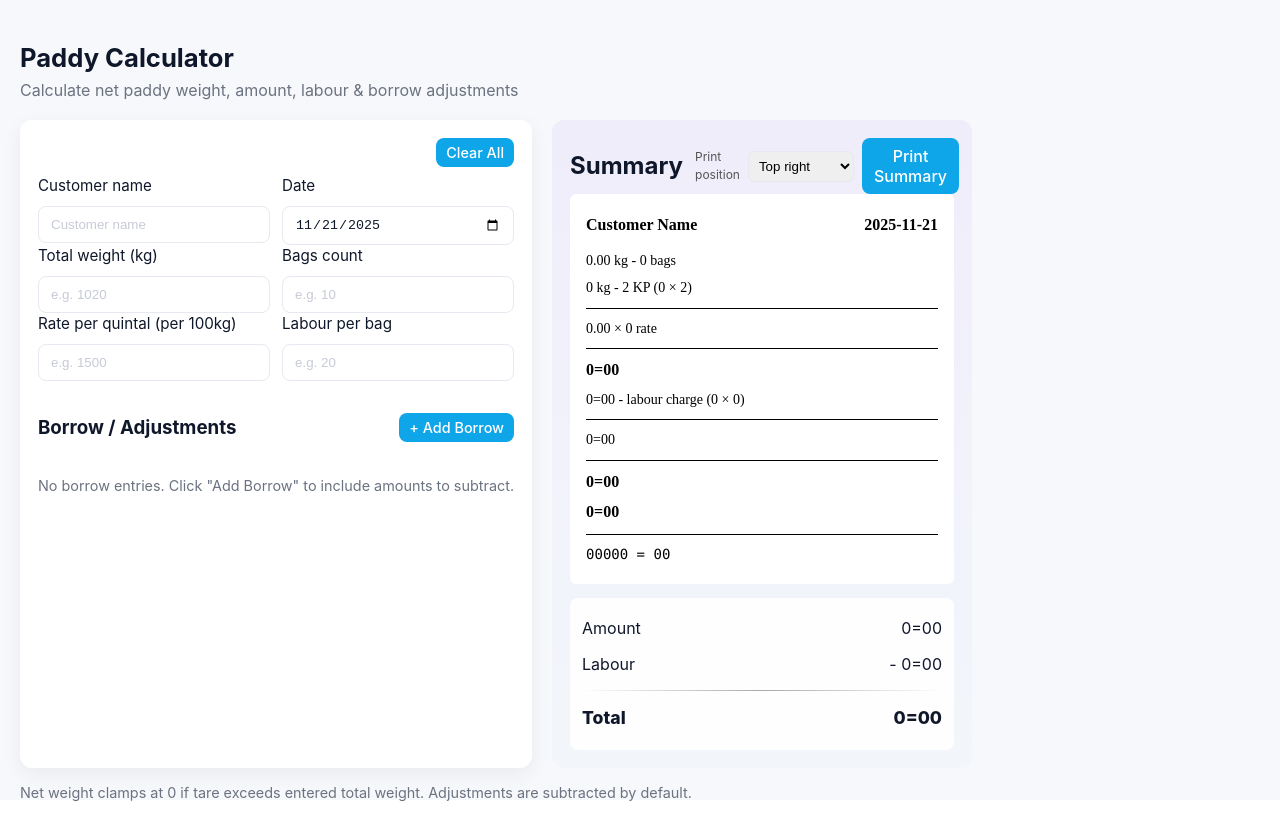
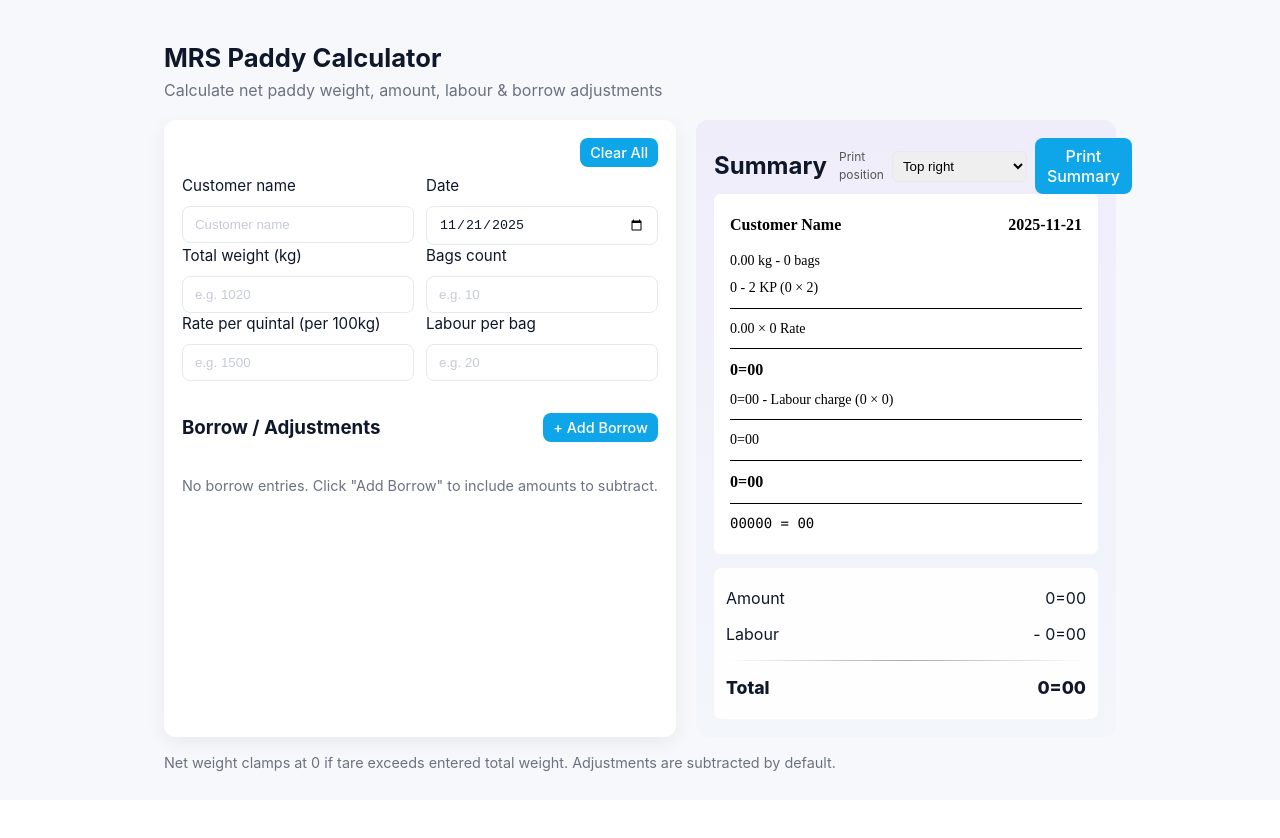
Before and after one commit to sunilmg/paddy-calculator, a React (Vite) app: page / in a window 1280 px wide. After the commit the page ends 808 px from the top, so only its background shows below. Built offline with nearby package versions, Linux system fonts and the light colour scheme.

Commit message:
Added full screen printing option

```diff
--- a/src/App.css
+++ b/src/App.css
@@ -21,6 +21,11 @@ body {
     "Helvetica Neue", Arial;
   margin: 0;
   min-height: 100vh;
+  /* center the app horizontally and vertically */
+  display: flex;
+  align-items: center;
+  justify-content: center;
+  padding: 24px;
   background-color: var(--bg);
   /* background: linear-gradient(180deg, #eef2ff 0%, #f8fafc 100%); */
   color: #0f172a;
@@ -28,8 +33,18 @@ body {
 
 .app-root {
   max-width: 1100px;
-  margin: 24px auto;
+  margin: 0 auto;
   padding: 20px;
+  width: 100%;
+}
+
+/* If viewport height is small, align to top to avoid clipping */
+@media (max-height: 700px) {
+  body {
+    align-items: flex-start;
+    padding-top: 24px;
+    padding-bottom: 24px;
+  }
 }
 header {
   display: flex;
@@ -316,8 +331,16 @@ input::placeholder {
     visibility: visible;
   }
 
+  /* Use absolute positioning in print mode. Some mobile browsers (Safari) repeat
+     fixed-position elements on every printed page; absolute positioning avoids
+     that behavior while still allowing placement into quadrants. Also ensure the
+     app-root establishes a containing block for absolute positioning during print. */
+  .app-root {
+    position: relative;
+  }
+
   .app-root .print-target {
-    position: fixed;
+    position: absolute;
     width: 50%;
     height: 50%;
     overflow: hidden;
@@ -325,6 +348,9 @@ input::placeholder {
     padding: 6mm;
     background: white;
     color: black;
+    /* avoid breaking the print-target across pages */
+    page-break-inside: avoid;
+    break-inside: avoid;
   }
 
   .app-root[data-print="top-left"] .print-target {
@@ -344,6 +370,15 @@ input::placeholder {
     right: 0;
   }
 
+  /* Full page print: use full paper area (respecting @page margins) */
+  .app-root[data-print="full"] .print-target {
+    top: 0;
+    left: 0;
+    width: 100%;
+    height: 100%;
+    padding: 6mm;
+  }
+
   /* scale the inner wrapper so content fits the quadrant */
   .app-root .print-target .print-wrapper {
     transform: scale(var(--print-scale, 1));
--- a/src/App.jsx
+++ b/src/App.jsx
@@ -151,12 +151,20 @@ export default function App() {
     // set attribute so print CSS positions the .print-target
     root.setAttribute("data-print", printPosition);
 
-    // compute scale to fit the .print-wrapper into quadrant (use viewport halves)
+    // compute scale to fit the .print-wrapper into target area (quadrant or full)
     const wrapper = root.querySelector(".print-target .print-wrapper");
     if (wrapper) {
-      // available space approx: half viewport minus margins
-      const availWidth = Math.max(200, window.innerWidth * 0.5 - 40);
-      const availHeight = Math.max(200, window.innerHeight * 0.5 - 40);
+      // available space depends on selected printPosition: for 'full' use full
+      // viewport minus margins, otherwise use a quadrant (half width/height)
+      let availWidth;
+      let availHeight;
+      if (printPosition === "full") {
+        availWidth = Math.max(200, window.innerWidth - 40);
+        availHeight = Math.max(200, window.innerHeight - 40);
+      } else {
+        availWidth = Math.max(200, window.innerWidth * 0.5 - 40);
+        availHeight = Math.max(200, window.innerHeight * 0.5 - 40);
+      }
       // natural size
       const rect = wrapper.getBoundingClientRect();
       // desired scale to fill quadrant (may be >1 for upscaling)
@@ -205,7 +213,7 @@ export default function App() {
   return (
     <div className="app-root" ref={rootRef}>
       <header>
-        <h1>Paddy Calculator</h1>
+        <h1>MRS Paddy Calculator</h1>
         <p className="subtitle">
           Calculate net paddy weight, amount, labour & borrow adjustments
         </p>
@@ -365,6 +373,7 @@ export default function App() {
                 <option value="top-right">Top right</option>
                 <option value="bottom-left">Bottom left</option>
                 <option value="bottom-right">Bottom right</option>
+                <option value="full">Full (entire page)</option>
               </select>
               <button className="btn" onClick={prepareAndPrint} type="button">
                 Print Summary
@@ -391,7 +400,7 @@ export default function App() {
 
                 <div className="pl-row">
                   <div className="pl-left">
-                    {computed.totalTare} kg - 2 KP ({computed.B} × 2)
+                    {computed.totalTare} - 2 KP ({computed.B} × 2)
                   </div>
                 </div>
 
@@ -399,7 +408,7 @@ export default function App() {
 
                 <div className="pl-row">
                   <div className="pl-left">
-                    {computed.netWeight.toFixed(2)} × {ratePerQuintal || 0} rate
+                    {computed.netWeight.toFixed(2)} × {ratePerQuintal || 0} Rate
                   </div>
                 </div>
 
@@ -413,7 +422,7 @@ export default function App() {
 
                 <div className="pl-row">
                   <div className="pl-left">
-                    {formatCurrencyEquals(computed.labourCharge)} - labour
+                    {formatCurrencyEquals(computed.labourCharge)} - Labour
                     charge ({computed.B} × {labourPerBag || 0})
                   </div>
                 </div>
@@ -456,12 +465,6 @@ export default function App() {
                 <div className="pl-sep" />
 
                 <div className="pl-row final">
-                  <div className="pl-left">
-                    {formatCurrencyEquals(computed.final)}
-                  </div>
-                </div>
-
-                <div className="pl-row final-dup">
                   <div className="pl-left">
                     {formatCurrencyEquals(computed.final)}
                   </div>
```
